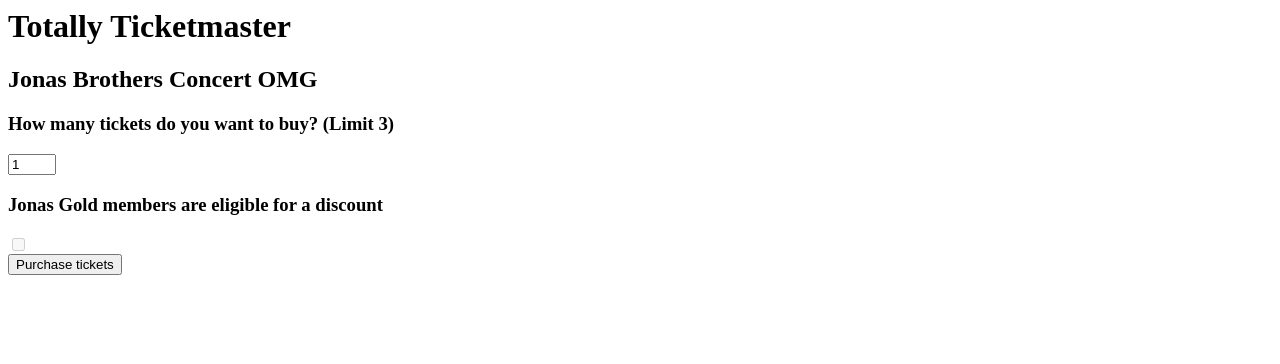
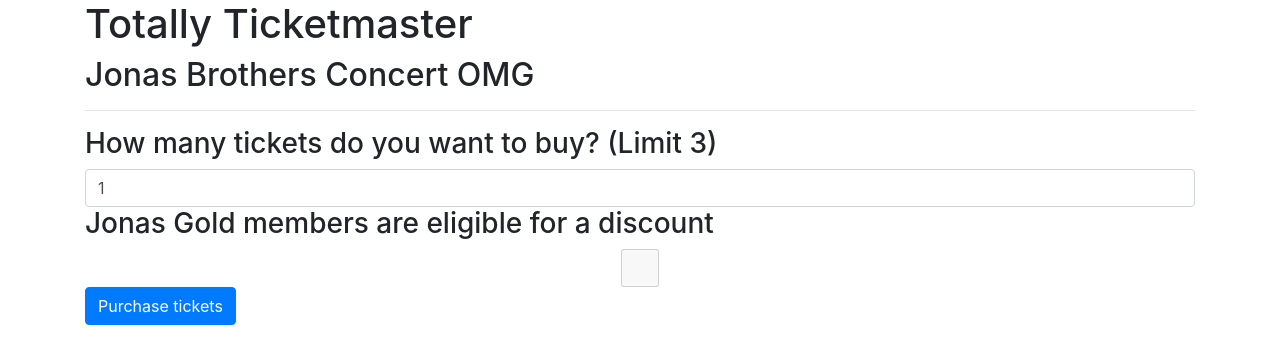
Before and after one commit to kerryimai/demo-site, a website: page public/ticketmaster.html in a window 1280 px wide. Drawn offline with nearby package versions, Linux system fonts and the light colour scheme.

Commit message:
got style

```diff
--- a/public/ticketmaster.html
+++ b/public/ticketmaster.html
@@ -1,23 +1,27 @@
-<html>
+<html lang="en">
   <head>
     <title>Totally TicketMaster</title>
+    <link rel="stylesheet" type="text/css" href="https://stackpath.bootstrapcdn.com/bootstrap/4.3.1/css/bootstrap.min.css">
   </head>
   <body>
-    <h1>Totally Ticketmaster</h1>
-    <form id="form">
+    <div class="container">
+      <h1>Totally Ticketmaster</h1>
+      <form id="form">
         <h2>Jonas Brothers Concert OMG</h2>
+        <hr />
         <h3>How many tickets do you want to buy? (Limit 3)</h3>
-        <input type="number" value="1" max="3" min=0 id="numberOfTickets" />
+        <input type="number" value="1" max="3" min=0 id="numberOfTickets" class="form-control" />
         <h3>Jonas Gold members are eligible for a discount</h3>
-        <input type="checkbox" id="discount" disabled />
+        <input type="checkbox" id="discount" disabled class="form-control" />
         <div>
-          <button type="submit">
+          <button type="submit" class="btn btn-primary">
             Purchase tickets
           </button>
         </div>
       </form>
-      <h2 id="results" />
+      <h2 id="results"></h2>
       <script src="/ticketmaster.js"></script>
+    </div>
 
   </body>
 </html>
```
